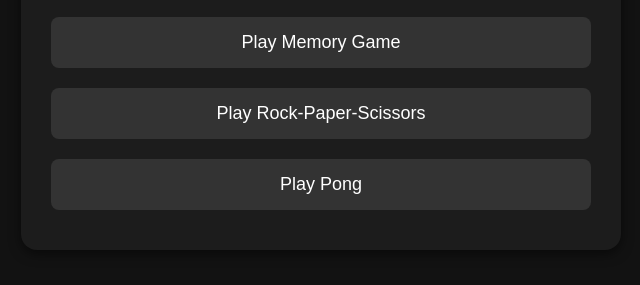
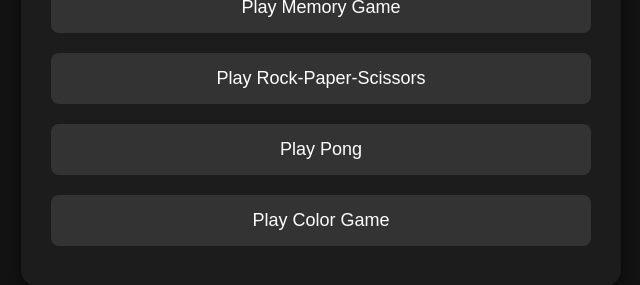
Before and after one commit to TJ-gif-US/GameHub, a plain HTML site: page index.html in a window 1280 px wide. Shown: the part 351-636 px from the top of the page, without its empty margins (319-959 px from the left). Drawn offline with Linux system fonts and the light colour scheme.

Commit message:
Update index.html

```diff
--- a/index.html
+++ b/index.html
@@ -99,7 +99,11 @@
         <a href="pong-game.html">
             <button class="back-btn">Play Pong</button>
         </a>
+        <a href="color-game.html">
+            <button class="back-btn">Play Color Game</button>
+        </a>
 
+        </a>
     </div>
 
     <script>
```
